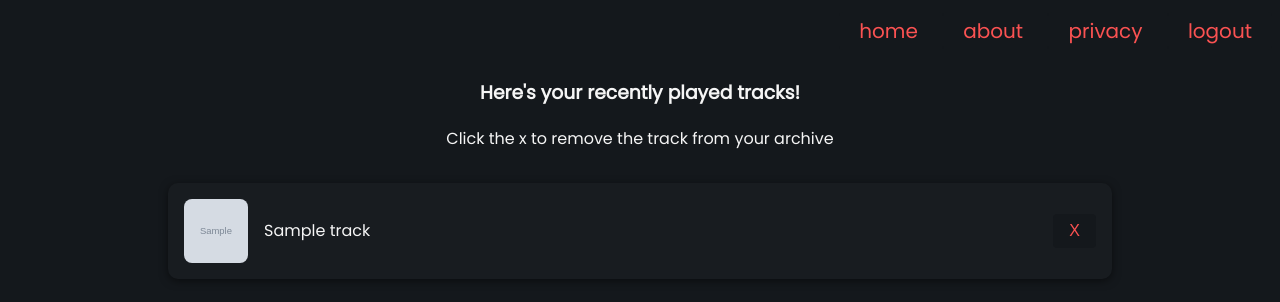
After one commit to akshatshankarr/archivvy, a Flask app: template templates/tracks_added.html in a window 1280 px wide. The commit adds this page. Shown: the top 302 px of the page. Run offline with Flask 3, Linux system fonts and the light colour scheme; the template is opened without the code that fills it: most values are stand-ins (such as "Sample title", 1, 10 or a date in 2020); grey boxes marked "Sample" are stand-in pictures.

Commit message:
cleaning up the strucutre

```diff
--- a/app.py
+++ b/app.py
@@ -9,9 +9,21 @@ from db_helper import init_db
 app = Flask(__name__)
 app.secret_key = CLIENT_SECRET
 
+@app.route("/home")
+def home():
+  if 'access_token' not in session:
+    return redirect('/')
+  return render_template('home.html')
+
+@app.route("/about")
+def about():
+  return render_template('about.html')
+
 @app.route("/")
-def home():
-  return render_template('home.html')
+def landing():
+  if 'access_token' in session:
+    return render_template('home.html')
+  return render_template('landing.html')
 
 @app.route("/login")
 def login():
@@ -57,7 +69,7 @@ def callback():
     print(datetime.now().timestamp())
     print(session['expires_at'])
 
-    return redirect('/')
+    return redirect('/home')
 
 @app.route('/get-tracks')
 def get_tracks():
@@ -76,7 +88,7 @@ def get_tracks():
 
   init_db(DB_PATH)
   with sqlite3.connect(DB_PATH, check_same_thread=False) as conn:
-    curr = conn.cursor
+    curr = conn.cursor()
     for item in body['items']:
       artist = item['track']['artists'][0]
       curr.execute('insert or ignore into recently_played_artists (artist_id, name) values (?,?)', (artist['id'], artist['name'],))
@@ -84,6 +96,11 @@ def get_tracks():
       album_cover = track['album']['images'][0]['url']
       curr.execute('insert into recently_played_songs (track_id,art_id,title,album_cover) values (?,?,?,?)', (track['id'], artist['id'], track['name'],album_cover,))
       conn.commit()
+    curr.execute('SELECT DISTINCT title, album_cover, track_id FROM recently_played_songs')
+    tracks = curr.fetchall()
+    print(tracks)
+
+  return render_template('tracks_added.html', tracks=tracks)
 
   ''' OLD FUNCTION, better for modifying and/or limit count
       CURRENTLY USES 50 TRACKS UNLESS CHANGING LIMIT IN THE URI
@@ -100,11 +117,11 @@ def get_tracks():
     curr.execute('insert into recently_played_songs (track_id,art_id,title,album_cover) values (?,?,?,?)', (track_id, art_id, track_name,album_cover,))
     conn.commit()                                                                                         #commit db changes after every iteration
     print(f'Inserted {track_name} to database')
-  conn.close()'''
+  conn.close()
 
-  #playlists = get_tracks_response.json()
-  #return jsonify(playlists)
-  return redirect('/')
+  playlists = get_tracks_response.json()
+  return jsonify(playlists)
+'''
 
 @app.route('/init-archive', methods=['GET'])
 def show_init_archive():
@@ -113,12 +130,12 @@ def show_init_archive():
 @app.route('/init-archive', methods=['POST'])
 def make_archive():
   if 'access_token' not in session:
-      return redirect('/login')
+    return redirect('/login')
   if datetime.now().timestamp() > session['expires_at']:
-      return redirect('/refresh-token')
+    return redirect('/refresh-token')
   headers = {
-      'Authorization': f"Bearer {session['access_token']}",
-      'Content-Type': 'application/json'
+    'Authorization': f"Bearer {session['access_token']}",
+    'Content-Type': 'application/json'
   }
   user_response = requests.get(f'{API_QUERY_URL}me', headers=headers)
   user_id = user_response.json()['id']
@@ -198,7 +215,18 @@ def refresh_token():
     session['access_token'] = new_token_info['access_token']
     session['expires_at'] = datetime.now().timestamp() + new_token_info['expires_in']
 
-  return redirect('/')
+  return redirect('/home')
+
+@app.route('/remove-track', methods=['POST'])
+def remove_track():
+    track_id = request.json.get('track_id')
+    if not track_id:
+        return jsonify({'success': False, 'error': 'No track_id provided'}), 400
+    with sqlite3.connect(DB_PATH, check_same_thread=False) as conn:
+        curr = conn.cursor()
+        curr.execute('DELETE FROM recently_played_songs WHERE track_id = ?', (track_id,))
+        conn.commit()
+    return jsonify({'success': True})
 
 #debug
 @app.route('/routes')
--- /dev/null
+++ b/static/css/base.css
@@ -0,0 +1,42 @@
+@import url('https://fonts.googleapis.com/css?family=Poppins');
+
+body {
+    color: whitesmoke;
+    font-family: Poppins;
+    background-color: #14181c;
+}
+
+.content-container{
+    margin: 0 10em;
+}
+
+.navbar{
+    margin-top: 1em;
+    text-align: end;
+    margin-bottom: 2em;
+}
+
+a:visited {
+    text-decoration: none;
+}
+
+a{
+    text-decoration: none;
+}
+
+.right-button{
+    color: #fa5252;
+    background-color: #14181c;
+    border: none;
+    font-size: 1.25em;
+    margin-left: auto; /* Pushes button to the right edge */
+    padding: 0.25em 1em;
+    border-radius: 4px;
+    transition: background 0.2s;
+}
+
+.right-button:hover {
+    cursor: pointer;
+    background-color: #fa5252;
+    color: #fff;
+}
--- /dev/null
+++ b/static/css/tracks_added.css
@@ -0,0 +1,80 @@
+/*.remove_btn{
+    color: #fa5252;
+    background-color: #14181c;
+    opacity: 1;
+    border: none;
+}
+
+
+.remove_btn {
+    color: #fa5252;
+    background-color: #14181c;
+    border: none;
+    opacity: 1;
+    font-size: 1em;
+    margin-left: 1em;   Optional: space from title
+    transition: background 0.2s;
+}
+
+.remove_btn:hover{
+    cursor: pointer;
+}
+
+/*#tracks-list{
+    list-style-type: none;
+    padding-left: 10%
+}
+
+#tracks-list li {
+    display: flex;
+    align-items: center; Vertically centers image, title, and button
+    gap: 1em;            Space between items
+    margin-bottom: 1em;  Optional: space between rows
+}
+
+updated version*/
+
+#tracks-list {
+    list-style-type: none;
+    padding-left: 0;
+    display: grid;
+    grid-template-columns: repeat(auto-fit, minmax(250px, 1fr));
+    gap: 1.5em;
+    margin: 2em auto;
+    max-width: 1200px; /* Optional: keeps grid from stretching too wide */
+}
+
+#tracks-list li {
+    background: #181c20;
+    border-radius: 10px;
+    padding: 1em;
+    display: flex;
+    align-items: center;
+    gap: 1em;
+    box-shadow: 0 2px 8px rgba(0,0,0,0.5);
+    min-width: 0;
+}
+
+#tracks-list img {
+    width: 64px;
+    height: 64px;
+    object-fit: cover;
+    border-radius: 8px;
+}
+
+.remove_btn {
+    color: #fa5252;
+    background-color: #14181c;
+    border: none;
+    font-size: 1em;
+    margin-left: auto; /* Pushes button to the right edge */
+    padding: 0.5em 1em;
+    border-radius: 4px;
+    transition: background 0.2s;
+}
+
+.remove_btn:hover {
+    cursor: pointer;
+    background-color: #fa5252;
+    color: #fff;
+}
--- /dev/null
+++ b/static/js/get_tracks.js
@@ -0,0 +1,19 @@
+document.querySelectorAll('.remove_btn').forEach(btn => {
+    btn.addEventListener('click', function() {
+        const li = this.closest('li');
+        const trackId = li.getAttribute('data-track-id');
+        fetch('/remove-track', {
+        method: 'POST',
+        headers: {'Content-Type': 'application/json'},
+        body: JSON.stringify({track_id: trackId})
+        })
+        .then(response => response.json())
+        .then(data => {
+        if (data.success) {
+            li.remove();
+        } else {
+            alert('Failed to remove track, please retry');
+        }
+        });
+    });
+    });
--- a/templates/base.html
+++ b/templates/base.html
@@ -2,15 +2,18 @@
 <html>
 <head>
     <title>{% block title %}outreach{% endblock %}</title>
+    <link rel="stylesheet" href="{{ url_for('static', filename='css/base.css') }}">
     <link rel="icon" type="image/png" href="{{ url_for('static', filename='base-icon.png') }}">
+    {% block head %}{% endblock %}
 </head>
 <body>
-    <nav>
-        <a href = '/'> <right> HOME </right> </a>
-        <a href = 'init-archive'> MAKE ARCHIVE </a>
+    <nav class="navbar">
+        <a href = '/home' class="right-button"> home </a>
+        <a href = '/about' class="right-button"> about </a>
+        <a href = '/privacy' class="right-button"> privacy </a>
+        <a href = '/logout' class="right-button"> logout </a>
     </nav>
-    <hr>
-    <div>
+    <div class="content-container">
         {% block content %}{% endblock %}
     </div>
 </body>
--- /dev/null
+++ b/templates/tracks_added.html
@@ -0,0 +1,22 @@
+{% extends "base.html" %}
+
+{% block head %}
+  <link rel="stylesheet" href="{{ url_for('static', filename='css/tracks_added.css')}}">
+{% endblock %}
+
+{% block content %}
+  <center>
+    <h3> Here's your recently played tracks!</h3>
+    <p> Click the x to remove the track from your archive</p>
+  </center>
+  <ul id="tracks-list">
+      {% for title, album_cover, track_id in tracks %}
+        <li data-track-id="{{ track_id }}">
+          <img src="{{ album_cover }}" width="64" height="64">
+          {{ title }}
+          <button class="remove_btn">X</button>
+        </li>
+      {% endfor %}
+  </ul>
+  <script src="{{ url_for('static', filename='js/get_tracks.js') }}"></script>
+{% endblock %}
```
Also changed, not shown: static/css/about.css (added, +7 -0 lines), static/css/home.css (added, +11 -0 lines), static/css/init_archive.css (+16 -8 lines), static/css/landing.css (added, +22 -0 lines), templates/about.html (added, +26 -0 lines), templates/home.html (+18 -10 lines), templates/init_archive.html (+7 -8 lines), templates/landing.html (added, +15 -0 lines).
